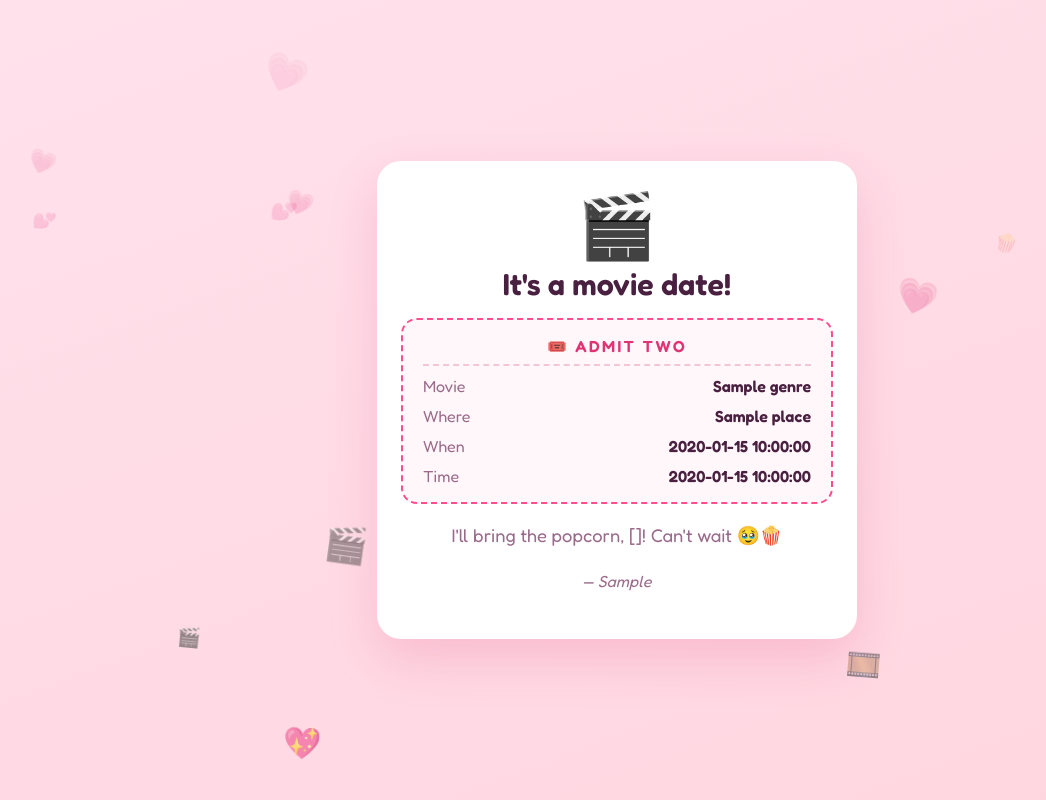
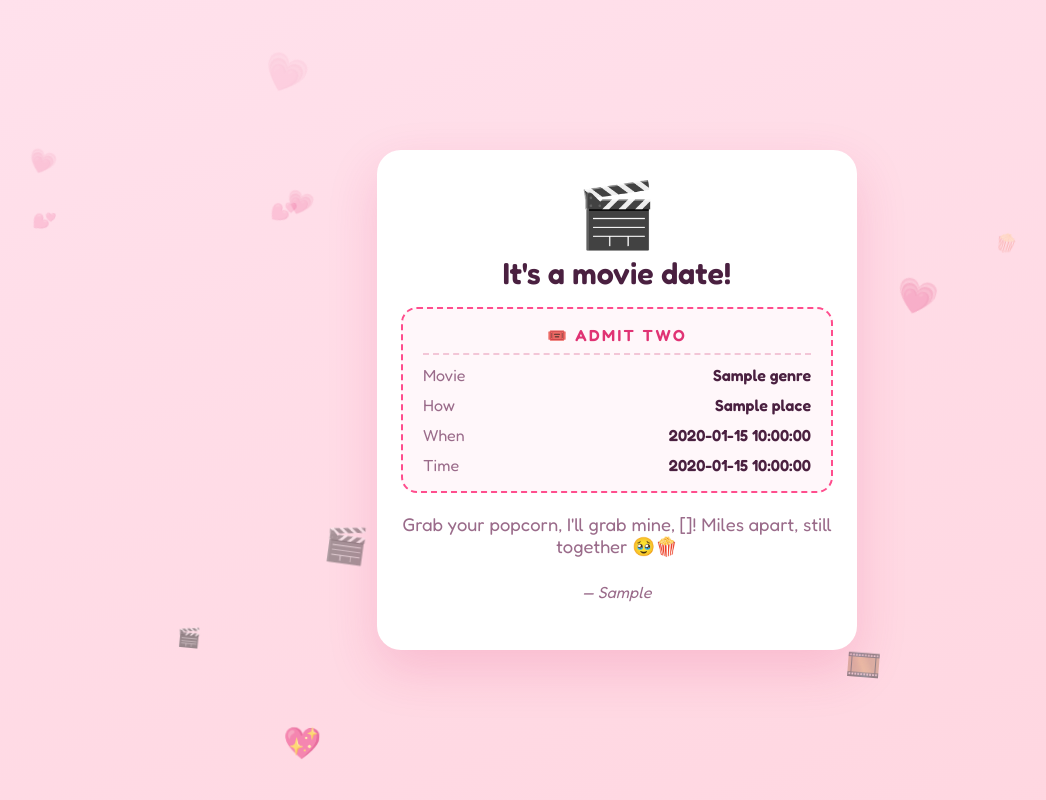
Before and after one commit to Cloudzz00/capstone_codess, a Python web app: template ask_out/templates/done.html in a window 1280 px wide. Shown: the whole page, without its empty margins (23-1069 px from the left). Run offline with Jinja, Linux system fonts and the light colour scheme; the template is opened without the code that fills it: most values are stand-ins (such as "Sample title", 1, 10 or a date in 2020).

Commit message:
Replace cinema option with long-distance ways to watch together
Co-Authored-By: Claude Opus 5.5 <noreply@anthropic.com>
Claude-Session: https://claude.ai/code/session_0138S9zwYvkKomQGVUqQ2FmZ

```diff
--- a/ask_out/templates/done.html
+++ b/ask_out/templates/done.html
@@ -7,12 +7,12 @@
   <div class="ticket">
     <div class="ticket-head">🎟️ ADMIT TWO</div>
     {% if genre %}<div><span class="muted">Movie</span><strong>{{ genre }}</strong></div>{% endif %}
-    {% if place %}<div><span class="muted">Where</span><strong>{{ place }}</strong></div>{% endif %}
+    {% if place %}<div><span class="muted">How</span><strong>{{ place }}</strong></div>{% endif %}
     {% if date %}<div><span class="muted">When</span><strong id="prettyDate" data-date="{{ date }}">{{ date }}</strong></div>{% endif %}
     {% if time %}<div><span class="muted">Time</span><strong id="prettyTime" data-time="{{ time }}">{{ time }}</strong></div>{% endif %}
   </div>
   {% endif %}
-  <p class="kicker">I'll bring the popcorn, {{ name }}! Can't wait 🥹🍿</p>
+  <p class="kicker">Grab your popcorn, I'll grab mine, {{ name }}! Miles apart, still together 🥹🍿</p>
   <p class="from">— {{ me }}</p>
 {% endblock %}
 {% block scripts %}
--- a/ask_out/templates/responses.html
+++ b/ask_out/templates/responses.html
@@ -5,7 +5,7 @@
   {% if responses %}
   <div class="table-wrap">
     <table>
-      <thead><tr><th>Submitted</th><th>Name</th><th>Movie</th><th>Where</th><th>Date</th><th>Time</th><th>Note</th></tr></thead>
+      <thead><tr><th>Submitted</th><th>Name</th><th>Movie</th><th>How</th><th>Date</th><th>Time</th><th>Note</th></tr></thead>
       <tbody>
       {% for r in responses %}
         <tr>
--- a/ask_out/templates/yes.html
+++ b/ask_out/templates/yes.html
@@ -21,7 +21,7 @@
     </fieldset>
 
     <fieldset>
-      <legend>Where should we watch?</legend>
+      <legend>How should we watch together?</legend>
       <div class="ideas">
         {% for key, label in places %}
         <label class="idea">
@@ -41,8 +41,8 @@
       </label>
     </div>
 
-    <label>Snack requests or a movie title? <span class="muted">(optional)</span>
-      <textarea name="note" rows="3" maxlength="500" placeholder="Caramel popcorn, and I want to watch…"></textarea>
+    <label>A movie title, or anything else? <span class="muted">(optional)</span>
+      <textarea name="note" rows="3" maxlength="500" placeholder="I want to watch…"></textarea>
     </label>
 
     <button class="btn yes wide" type="submit">It's a movie date! 🎬</button>
```
Also changed, not shown: ask_out/app.py (+4 -3 lines), ask_out/README.md.
